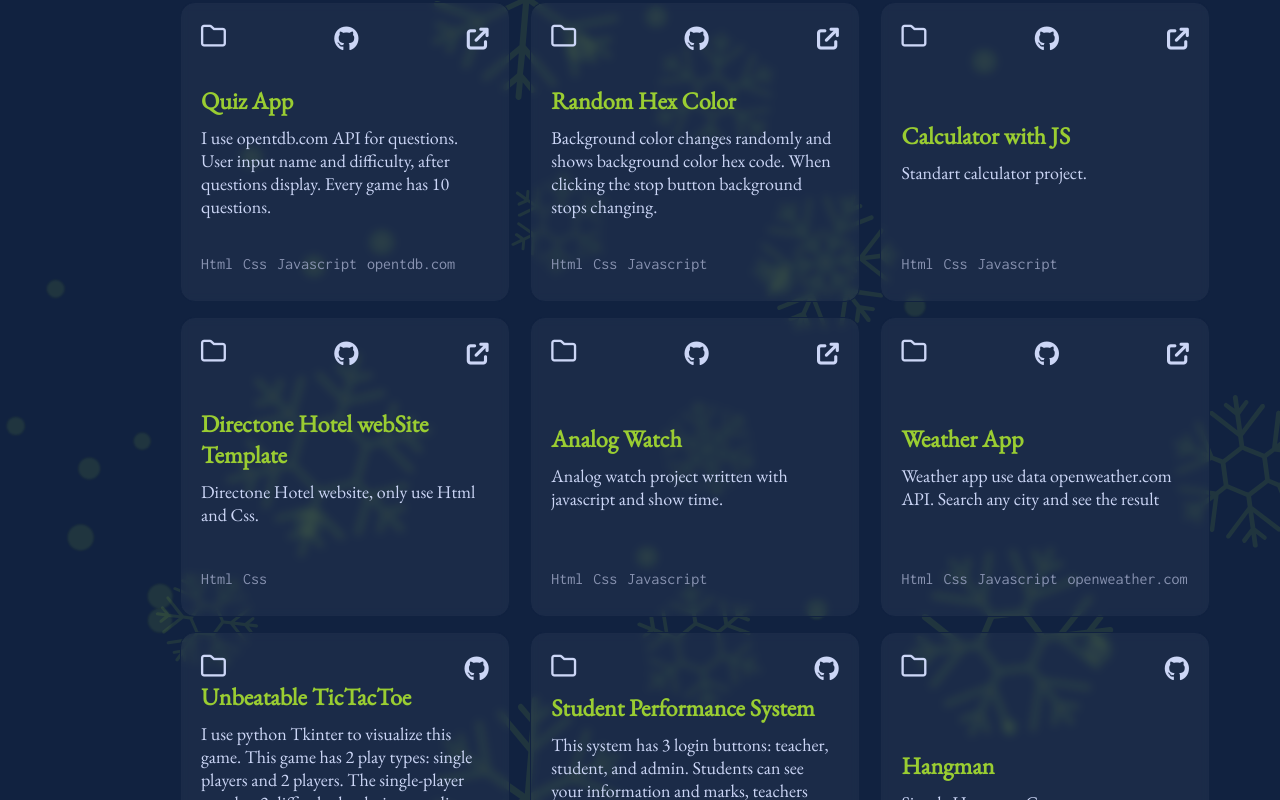
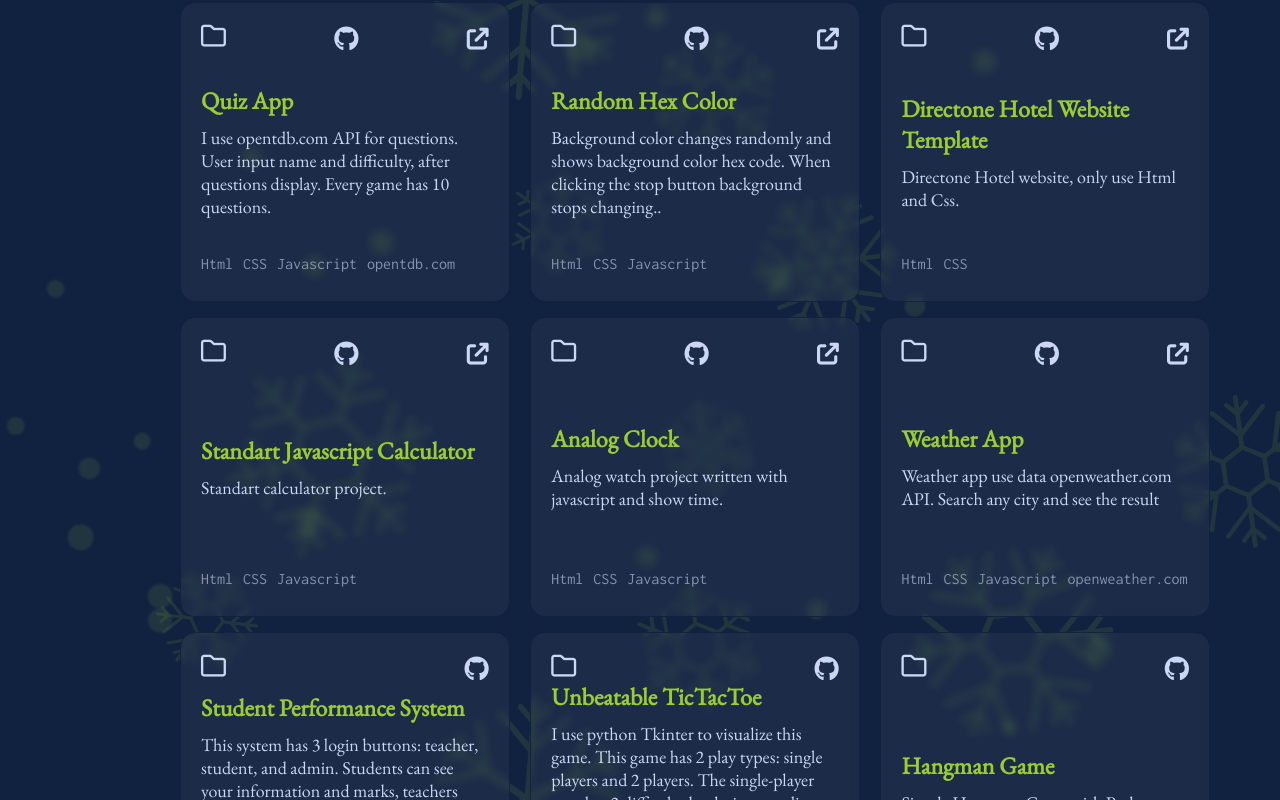
Before and after one commit to JahanaSultan/Portfolio, a React (Create React App) app: page / in a window 1280 px wide. Shown: the part 1460-2260 px from the top of the page. Built offline with nearby package versions, Linux system fonts and the light colour scheme.

Commit message:
second commit

```diff
--- a/package.json
+++ b/package.json
@@ -2,7 +2,7 @@
   "name": "myportfolio",
   "version": "0.1.0",
   "private": true,
-  "homepage": "https://jahanasultan.github.io/",
+  "homepage": "https://jahanasultan.github.io/my-portfolio",
   "dependencies": {
     "@testing-library/jest-dom": "^5.16.4",
     "@testing-library/react": "^13.3.0",
@@ -20,7 +20,7 @@
   },
   "scripts": {
     "start": "react-scripts start",
-    "build": "react-scripts build",
+    "build": "react-scripts build ",
     "test": "react-scripts test",
     "eject": "react-scripts eject",
     "predeploy": "npm run build",
--- a/src/assets/css/style.css
+++ b/src/assets/css/style.css
@@ -369,6 +369,8 @@ header h1:first-of-type {
 
 .works .boxes .box .head a {
   color: #ccd6f6;
+  -webkit-transition: 0.5s;
+  transition: 0.5s;
 }
 
 .works .boxes .box .content {
@@ -417,6 +419,12 @@ header h1:first-of-type {
           transform: translateY(-5px);
 }
 
+.works .boxes .box:hover .head a:last-of-type {
+  -webkit-transform: scale(1.1);
+          transform: scale(1.1);
+  color: yellowgreen;
+}
+
 .contact {
   margin-left: 110px;
   -webkit-box-align: center;
@@ -459,8 +467,22 @@ header h1:first-of-type {
   text-align: center;
 }
 
-.contact .content .input {
+.contact .content form {
   width: 50%;
+  display: -webkit-box;
+  display: -ms-flexbox;
+  display: flex;
+  -webkit-box-align: center;
+      -ms-flex-align: center;
+          align-items: center;
+  -webkit-box-orient: vertical;
+  -webkit-box-direction: normal;
+      -ms-flex-direction: column;
+          flex-direction: column;
+}
+
+.contact .content form .input {
+  width: 100%;
   display: -webkit-box;
   display: -ms-flexbox;
   display: flex;
@@ -469,7 +491,7 @@ header h1:first-of-type {
           justify-content: space-between;
 }
 
-.contact .content .input input {
+.contact .content form .input input {
   width: 48%;
   height: 40px;
   margin-bottom: 20px;
@@ -480,8 +502,8 @@ header h1:first-of-type {
   padding: 20px;
 }
 
-.contact .content textarea {
-  width: 50%;
+.contact .content form textarea {
+  width: 100%;
   height: 200px;
   outline: 0;
   border: 1px solid yellowgreen;
@@ -705,10 +727,7 @@ header h1:first-of-type {
     -webkit-transform: translate(0);
             transform: translate(0);
   }
-  .contact .content .input {
-    width: 70%;
-  }
-  .contact .content textarea {
+  .contact .content form {
     width: 70%;
   }
   header {
@@ -746,11 +765,8 @@ header h1:first-of-type {
   header h1:last-of-type {
     font-size: 25px !important;
   }
-  .contact .input {
-    width: 90% !important;
-  }
-  .contact textarea {
-    width: 90% !important;
+  .contact form {
+    width: 90%;
   }
   .padding-x {
     padding-left: 10px;
--- a/src/assets/css/style.scss
+++ b/src/assets/css/style.scss
@@ -1,7 +1,7 @@
 // GLOBAL VARIABLES
 
 // $green: #64ffda;
-$green:yellowgreen;
+$green: yellowgreen;
 $dark-blue: #112240;
 $light-blue: #112240;
 $white: #fff;
@@ -229,7 +229,6 @@ header {
         margin-bottom: 20px;
         color: $gray;
         font-size: 20px;
-
       }
     }
     .right {
@@ -283,6 +282,7 @@ header {
       display: flex;
       flex-direction: column;
       transition: 0.5s;
+
       .head {
         height: 10%;
         display: flex;
@@ -292,6 +292,7 @@ header {
 
         a {
           color: $light-gray;
+          transition: 0.5s;
         }
       }
       .content {
@@ -323,6 +324,10 @@ header {
       &:hover {
         transform: translateY(-5px);
       }
+      &:hover .head a:last-of-type{
+        transform: scale(1.1);
+        color: $green;
+      }
     }
   }
 }
@@ -351,9 +356,14 @@ header {
         text-align: center;
       }
     }
+    form {
+      width: 50%;
+      display: flex;
+      align-items: center;
+      flex-direction: column;
 
       .input {
-      width: 50%;
+        width: 100%;
         display: flex;
         justify-content: space-between;
 
@@ -369,7 +379,7 @@ header {
         }
       }
       textarea {
-      width: 50%;
+        width: 100%;
         height: 200px;
         outline: 0;
         border: 1px solid $green;
@@ -381,25 +391,25 @@ header {
       }
     }
   }
+}
 .copyright {
   text-align: center;
   color: $gray;
   margin-top: 100px;
   font-family: "Inconsolata";
   letter-spacing: 2px;
-  .social-media{
+  .social-media {
     display: none;
     position: relative;
     left: unset;
     bottom: unset;
-    ul{
+    ul {
       display: flex;
       align-items: center;
       justify-content: center;
-      li{
+      li {
         margin: 10px;
       }
-
     }
   }
 }
@@ -442,7 +452,7 @@ header {
   }
 }
 
-.loading{
+.loading {
   width: 100%;
   height: 100vh;
   position: fixed;
@@ -453,10 +463,9 @@ header {
   justify-content: center;
   align-items: center;
   z-index: 1000;
-  img{
+  img {
     animation: circle 1.2s cubic-bezier(0.5, 0, 0.5, 1) infinite;
   }
-
 }
 
 @keyframes circle {
@@ -468,12 +477,9 @@ header {
   }
 }
 
-
-
-
 @media screen and (max-width: 926px) {
-  .copyright{
-    .social-media{
+  .copyright {
+    .social-media {
       display: block;
     }
   }
@@ -535,10 +541,7 @@ header {
     margin-left: 0;
     .content {
       transform: translate(0);
-      .input {
-        width: 70%;
-      }
-      textarea {
+      form {
         width: 70%;
       }
     }
@@ -565,20 +568,17 @@ header {
 }
 
 @media screen and (max-width: 764px) {
-  header{
-    h1{
-      font-size: 45px!important;
-      &:last-of-type{
-        font-size: 25px!important;
+  header {
+    h1 {
+      font-size: 45px !important;
+      &:last-of-type {
+        font-size: 25px !important;
       }
     }
   }
-  .contact{
-    .input{
-      width: 90%!important;
-    }
-    textarea{
-      width: 90%!important;
+  .contact {
+    form {
+      width: 90%;
     }
   }
   .padding-x {
--- a/src/components/Works.jsx
+++ b/src/components/Works.jsx
@@ -1,6 +1,87 @@
 import React from "react";
 
 function Works() {
+  const myWorks = [
+    {
+      id: 1,
+      title: "Quiz App",
+      description:
+        " I use opentdb.com API for questions. User input name and difficulty, after questions display. Every game has 10 questions.",
+      use: ["Html", "CSS", "Javascript", "opentdb.com"],
+      github: "https://github.com/JahanaSultan/Quiz-App-Javascript.git",
+      link: "https://jahanasultan.github.io/Quiz-App-Javascript/",
+    },
+    {
+      id: 2,
+      title: "Random Hex Color",
+      description:
+        "Background color changes randomly and shows background color hex code. When clicking the stop button background stops changing..",
+      use: ["Html", "CSS", "Javascript"],
+      github: "https://github.com/JahanaSultan/Random-Hex-Color-With-Js.git",
+      link: "https://jahanasultan.github.io/Random-Hex-Color-With-Js/",
+    },
+    {
+      id: 3,
+      title: "Directone Hotel Website Template",
+      description: "Directone Hotel website, only use Html and Css.",
+      use: ["Html", "CSS"],
+      github: "https://github.com/JahanaSultan/Directone-Template.git",
+      link: "https://jahanasultan.github.io/Directone-Template/",
+    },
+    {
+      id: 4,
+      title: "Standart Javascript Calculator",
+      description: "Standart calculator project.",
+      use: ["Html", "CSS", "Javascript"],
+      github: "https://github.com/JahanaSultan/Calculator-JS.git",
+      link: "https://jahanasultan.github.io/Calculator-JS/",
+    },
+    {
+      id: 5,
+      title: "Analog Clock",
+      description:
+        "Analog watch project written with javascript and show time.",
+      use: ["Html", "CSS", "Javascript"],
+      github: "https://github.com/JahanaSultan/AnalogClock.git",
+      link: "https://jahanasultan.github.io/AnalogClock/",
+    },
+    {
+      id: 6,
+      title: "Weather App",
+      description:
+        "Weather app use data openweather.com API. Search any city and see the result",
+      use: ["Html", "CSS", "Javascript", "openweather.com"],
+      github: "https://github.com/JahanaSultan/Weather-App.git",
+      link: "https://jahanasultan.github.io/Weather-App/",
+    },
+    {
+      id: 7,
+      title: "Student Performance System",
+      description:
+        "This system has 3 login buttons: teacher, student, and admin. Students can see your information and marks, teachers know the group and group students. Add and update the mark. Admin can add teacher, student, lesson, and group.",
+      use: ["Python", "Tkinter", "Sqlite"],
+      github:
+        "https://github.com/JahanaSultan/Tkinter-Student-Managment-with-Sqlite3.git",
+      link: "",
+    },
+    {
+      id: 8,
+      title: "Unbeatable TicTacToe",
+      description:
+        "I use python Tkinter to visualize this game. This game has 2 play types: single players and 2 players. The single-player type has 2 difficulty levels: intermediate and advanced. Advanced level I use minimax algorithm and advance mode unbeatable.",
+      use: ["Python", "Tkinter"],
+      github: "https://github.com/JahanaSultan/TicTakToe.git",
+      link: "",
+    },
+    {
+      id: 9,
+      title: "Hangman Game",
+      description: "Simple Hangman Game with Python",
+      use: ["Python"],
+      github: "https://github.com/JahanaSultan/HangMan.git",
+      link: "",
+    },
+  ];
   return (
     <>
       <section className="works padding-x" id="works">
@@ -10,283 +91,41 @@ function Works() {
           </h1>
         </div>
         <div className="boxes">
-          <div className="box">
+          {myWorks.map((e, i) => (
+            <div className="box" key={i}>
               <div className="head">
                 <i className="fa-regular fa-folder"></i>
-              <a
-                href="https://github.com/JahanaSultan/Quiz-App-Javascript.git"
-                target="_blank"
-                rel="noreferrer noopener"
-              >
-                {" "}
+                <a href={e.github} target="_blank" rel="noreferrer noopener">
                   <i className="fa-brands fa-github"></i>
-              </a>{" "}
+                </a>
+                {e.link ? (
+                  <a target="_blank" rel="noreferrer noopener" href={e.link}>
+                    <i className="fa-solid fa-arrow-up-right-from-square"></i>
+                  </a>
+                ) : (
+                  ""
+                )}
+              </div>
+              <div className="content">
                 <a
                   target="_blank"
                   rel="noreferrer noopener"
-                href="https://jahanasultan.github.io/Quiz-App-Javascript/"
+                  href={e.link ? e.link : e.github}
                 >
-                <i className="fa-solid fa-arrow-up-right-from-square"></i>
+                  {" "}
+                  <h2>{e.title}</h2>
                 </a>
-            </div>
-            <div className="content">
-              <h2>Quiz App</h2>
-              <p>
-                I use opentdb.com API for questions. User input name and
-                difficulty, after questions display. Every game has 10
-                questions.{" "}
-              </p>
+                <p>{e.description}</p>
               </div>
               <div className="use">
                 <ul>
-                {" "}
-                <li>Html</li>
-                <li>Css</li>
-                <li>Javascript</li>
-                <li>opentdb.com</li>
+                  {e.use.map((a, j) => (
+                    <li key={j}>{a}</li>
+                  ))}
                 </ul>
               </div>
             </div>
-
-          <div className="box">
-            <div className="head">
-              <i className="fa-regular fa-folder"></i>
-              <a
-                href="https://github.com/JahanaSultan/Random-Hex-Color-With-Js.git"
-                target="_blank"
-                rel="noreferrer noopener"
-              >
-                {" "}
-                <i className="fa-brands fa-github"></i>
-              </a>{" "}
-              <a
-                target="_blank"
-                rel="noreferrer noopener"
-                href="https://jahanasultan.github.io/Random-Hex-Color-With-Js/"
-              >
-                <i className="fa-solid fa-arrow-up-right-from-square"></i>
-              </a>
-            </div>
-            <div className="content">
-              <h2>Random Hex Color</h2>
-              <p>
-              Background color changes randomly and shows background color hex code. When clicking the stop button background stops changing.{" "}
-              </p>
-            </div>
-            <div className="use">
-              <ul>
-                {" "}
-                <li>Html</li>
-                <li>Css</li>
-                <li>Javascript</li>
-              </ul>
-            </div>
-          </div>
-
-          <div className="box">
-            <div className="head">
-              <i className="fa-regular fa-folder"></i>
-              <a
-                href="https://github.com/JahanaSultan/Calculator-JS.git"
-                target="_blank"
-                rel="noreferrer noopener"
-              >
-                {" "}
-                <i className="fa-brands fa-github"></i>
-              </a>{" "}
-              <a
-                target="_blank"
-                rel="noreferrer noopener"
-                href="https://jahanasultan.github.io/Calculator-JS/"
-              >
-                <i className="fa-solid fa-arrow-up-right-from-square"></i>
-              </a>
-            </div>
-            <div className="content">
-              <h2>Calculator with JS</h2>
-              <p>Standart calculator project.</p>
-            </div>
-            <div className="use">
-              <ul>
-                {" "}
-                <li>Html</li>
-                <li>Css</li>
-                <li>Javascript</li>
-              </ul>
-            </div>
-          </div>
-          <div className="box">
-            <div className="head">
-              <i className="fa-regular fa-folder"></i>
-              <a
-                href="https://github.com/JahanaSultan/Directone-Template.git"
-                target="_blank"
-                rel="noreferrer noopener"
-              >
-                {" "}
-                <i className="fa-brands fa-github"></i>
-              </a>{" "}
-              <a
-                target="_blank"
-                rel="noreferrer noopener"
-                href="https://jahanasultan.github.io/Directone-Template/"
-              >
-                <i className="fa-solid fa-arrow-up-right-from-square"></i>
-              </a>
-            </div>
-            <div className="content">
-              <h2>Directone Hotel webSite Template</h2>
-              <p>Directone Hotel website, only use Html and Css.</p>
-            </div>
-            <div className="use">
-              <ul>
-                {" "}
-                <li>Html</li>
-                <li>Css</li>
-              </ul>
-            </div>
-          </div>
-          <div className="box">
-            <div className="head">
-              <i className="fa-regular fa-folder"></i>
-              <a
-                href="https://github.com/JahanaSultan/AnalogClock.git"
-                target="_blank"
-                rel="noreferrer noopener"
-              >
-                {" "}
-                <i className="fa-brands fa-github"></i>
-              </a>{" "}
-              <a
-                target="_blank"
-                rel="noreferrer noopener"
-                href="https://jahanasultan.github.io/AnalogClock/"
-              >
-                <i className="fa-solid fa-arrow-up-right-from-square"></i>
-              </a>
-            </div>
-            <div className="content">
-              <h2>Analog Watch</h2>
-              <p>Analog watch project written with javascript and show time.</p>
-            </div>
-            <div className="use">
-              <ul>
-                {" "}
-                <li>Html</li>
-                <li>Css</li>
-                <li>Javascript</li>
-              </ul>
-            </div>
-          </div>
-          <div className="box">
-            <div className="head">
-              <i className="fa-regular fa-folder"></i>
-              <a
-                href="https://github.com/JahanaSultan/Weather-App.git"
-                target="_blank"
-                rel="noreferrer noopener"
-              >
-                {" "}
-                <i className="fa-brands fa-github"></i>
-              </a>{" "}
-              <a
-                target="_blank"
-                rel="noreferrer noopener"
-                href="https://jahanasultan.github.io/Weather-App"
-              >
-                <i className="fa-solid fa-arrow-up-right-from-square"></i>
-              </a>
-            </div>
-            <div className="content">
-              <h2>Weather App</h2>
-              <p>Weather app use data openweather.com API. Search any city and see the result</p>
-            </div>
-            <div className="use">
-              <ul>
-                {" "}
-                <li>Html</li>
-                <li>Css</li>
-                <li>Javascript</li>
-                <li>openweather.com</li>
-              </ul>
-            </div>
-          </div>
-          <div className="box">
-            <div className="head">
-              <i className="fa-regular fa-folder"></i>
-              <a
-                href="https://github.com/JahanaSultan/TicTakToe.git"
-                target="_blank"
-                rel="noreferrer noopener"
-              >
-                {" "}
-                <i className="fa-brands fa-github"></i>
-              </a>{" "}
-
-            </div>
-            <div className="content">
-              <h2>Unbeatable TicTacToe</h2>
-              <p>I use python Tkinter to visualize this game. This game has 2 play types: single players and 2 players. The single-player type has 2 difficulty levels: intermediate and advanced. Advanced level I use minimax algorithm and advance mode unbeatable.</p>
-            </div>
-            <div className="use">
-              <ul>
-                {" "}
-                <li>Python</li>
-                <li>Tkinter</li>
-              </ul>
-            </div>
-          </div>
-          <div className="box">
-            <div className="head">
-              <i className="fa-regular fa-folder"></i>
-              <a
-                href="https://github.com/JahanaSultan/Tkinter-Student-Managment-with-Sqlite3.git"
-                target="_blank"
-                rel="noreferrer noopener"
-              >
-                {" "}
-                <i className="fa-brands fa-github"></i>
-              </a>{" "}
-
-            </div>
-            <div className="content">
-              <h2>Student Performance System</h2>
-              <p>This system has 3 login buttons: teacher, student, and admin. Students can see your information and marks, teachers know the group and group students. Add and update the mark. Admin can add teacher, student, lesson, and group.</p>
-            </div>
-            <div className="use">
-              <ul>
-                {" "}
-                <li>Python</li>
-                <li>Tkinter</li>
-                <li>SQLite</li>
-              </ul>
-            </div>
-          </div>
-          <div className="box">
-            <div className="head">
-              <i className="fa-regular fa-folder"></i>
-              <a
-                href="https://github.com/JahanaSultan/HangMan.git"
-                target="_blank"
-                rel="noreferrer noopener"
-              >
-                {" "}
-                <i className="fa-brands fa-github"></i>
-              </a>{" "}
-
-            </div>
-            <div className="content">
-              <h2>Hangman</h2>
-              <p>Simple Hangman Game</p>
-            </div>
-            <div className="use">
-              <ul>
-                {" "}
-                <li>Python</li>
-
-              </ul>
-            </div>
-          </div>
+          ))}
         </div>
       </section>
     </>
--- a/src/index.js
+++ b/src/index.js
@@ -6,7 +6,7 @@ import { BrowserRouter } from "react-router-dom";
 
 const root = ReactDOM.createRoot(document.getElementById('root'));
 root.render(
-  <BrowserRouter basename={window.location.pathname || ''}>
+  <BrowserRouter basename={process.env.PUBLIC_URL}>
     <App />
   </BrowserRouter>
 );
```
Also changed, not shown: src/components/Contact.jsx (+10 -5 lines), 1 other file (tests, documents, lock files or other folders). Lines whose indentation alone changed are shown as unchanged.
